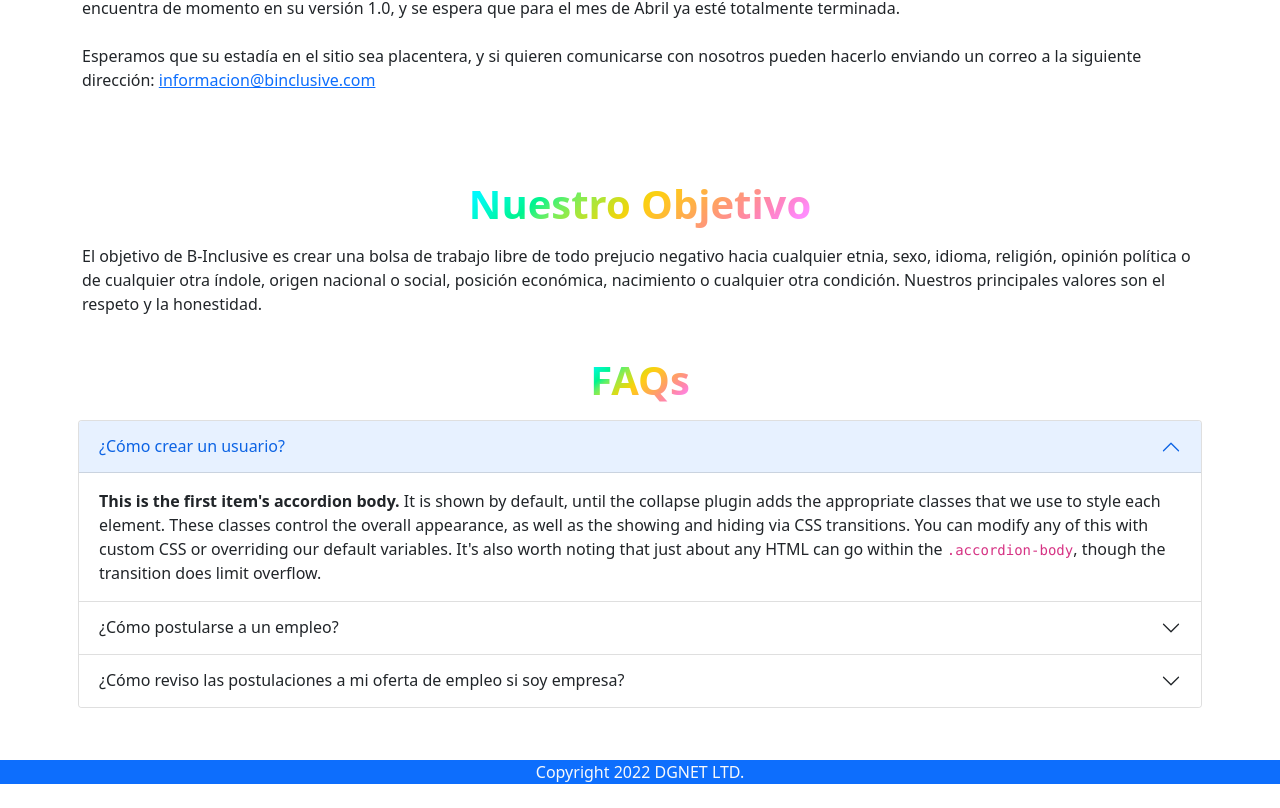
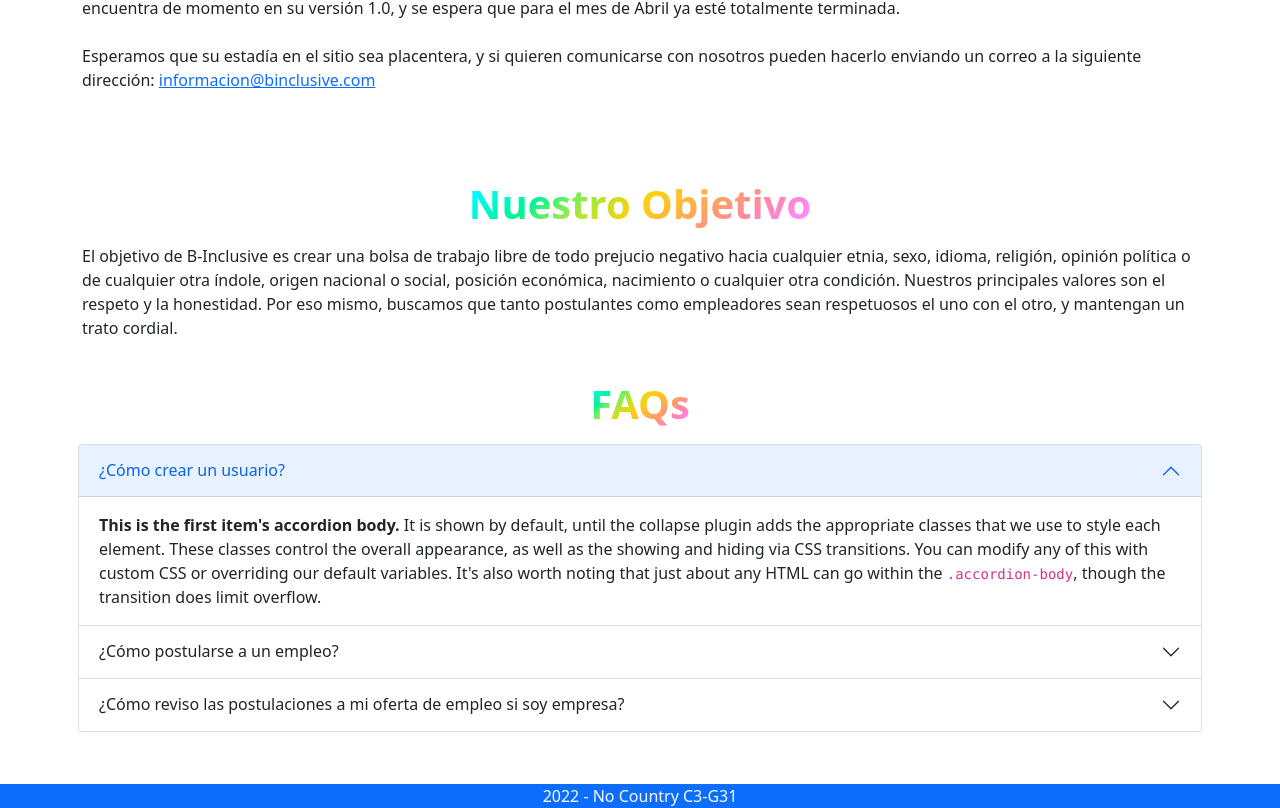
Before and after one commit to No-Country/C3-G31, an Angular app in the folder frontend/proyectoInclusivo/: page / in a window 1280 px wide. Shown: the part 1004-1812 px from the top of the page. Before the commit the page ends 1788 px from the top, so only its background shows below. Built offline with nearby package versions, Linux system fonts and the light colour scheme.

Commit message:
Cambios finales front

```diff
--- a/frontend/proyectoInclusivo/src/app/components/footer/footer.component.html
+++ b/frontend/proyectoInclusivo/src/app/components/footer/footer.component.html
@@ -2,7 +2,7 @@
     <div class="col-4">
     </div>
     <div class="text-light text-center mt-1">
-        <label>Copyright 2022 DGNET LTD.</label>
+        <label>2022 - No Country C3-G31</label>
     <!--Comunicate con nostros: <a href="" class="text-light text-center">saraza@gmail.com</a>-->
     </div>
 </div>
--- a/frontend/proyectoInclusivo/src/app/components/home/home.component.html
+++ b/frontend/proyectoInclusivo/src/app/components/home/home.component.html
@@ -42,7 +42,7 @@
   <div class="container-fluid mt-5">
     <h1 class="centrar p-2"><b class="busqueda">Nuestro Objetivo</b></h1>
     <p class="container">
-      El objetivo de B-Inclusive es crear una bolsa de trabajo libre de todo prejucio negativo hacia cualquier etnia, sexo, idioma, religión, opinión política o de cualquier otra índole, origen nacional o social, posición económica, nacimiento o cualquier otra condición. Nuestros principales valores son el respeto y la honestidad.
+      El objetivo de B-Inclusive es crear una bolsa de trabajo libre de todo prejucio negativo hacia cualquier etnia, sexo, idioma, religión, opinión política o de cualquier otra índole, origen nacional o social, posición económica, nacimiento o cualquier otra condición. Nuestros principales valores son el respeto y la honestidad. Por eso mismo, buscamos que tanto postulantes como empleadores sean respetuosos el uno con el otro, y mantengan un trato cordial.
     </p>
   </div>
 </div>
```
